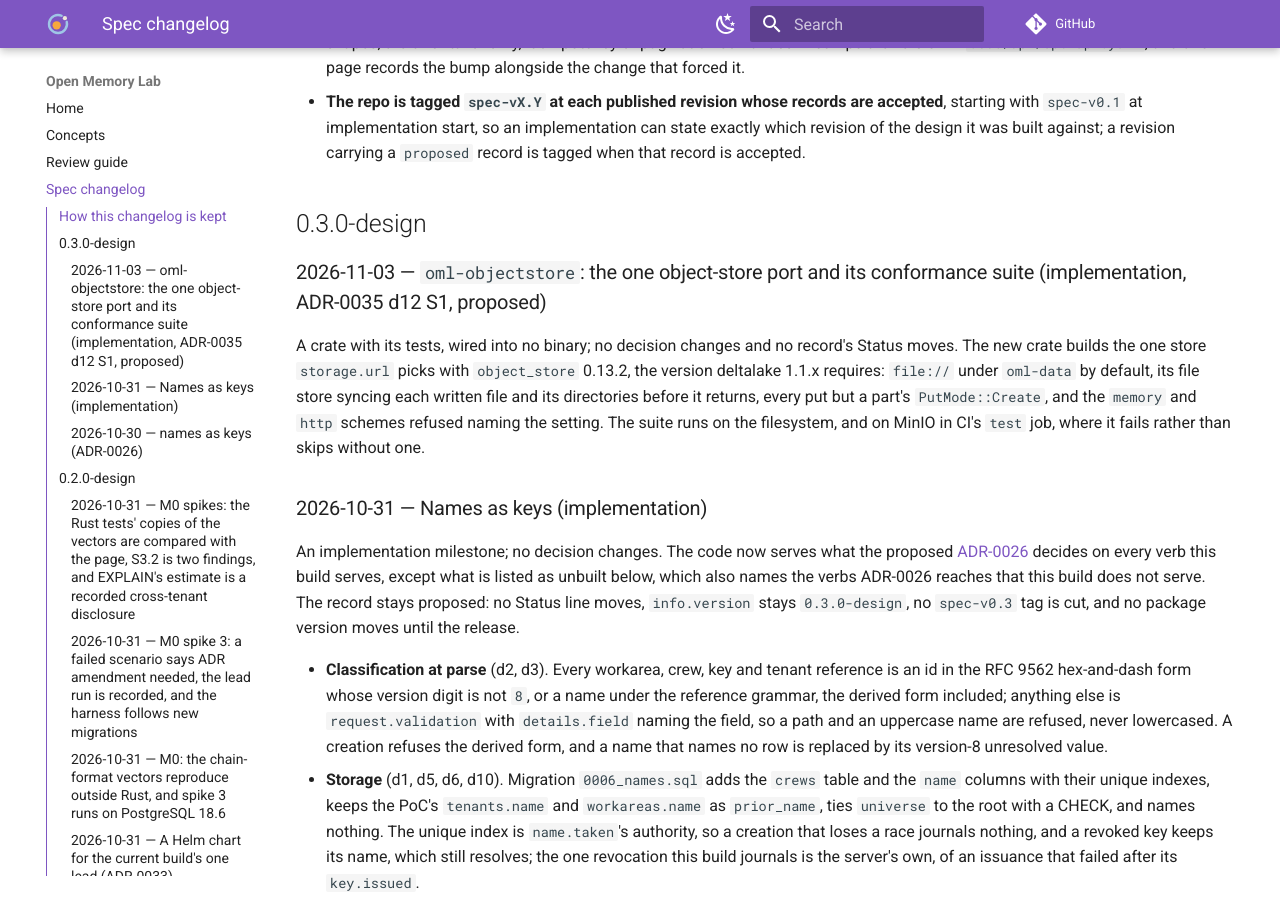
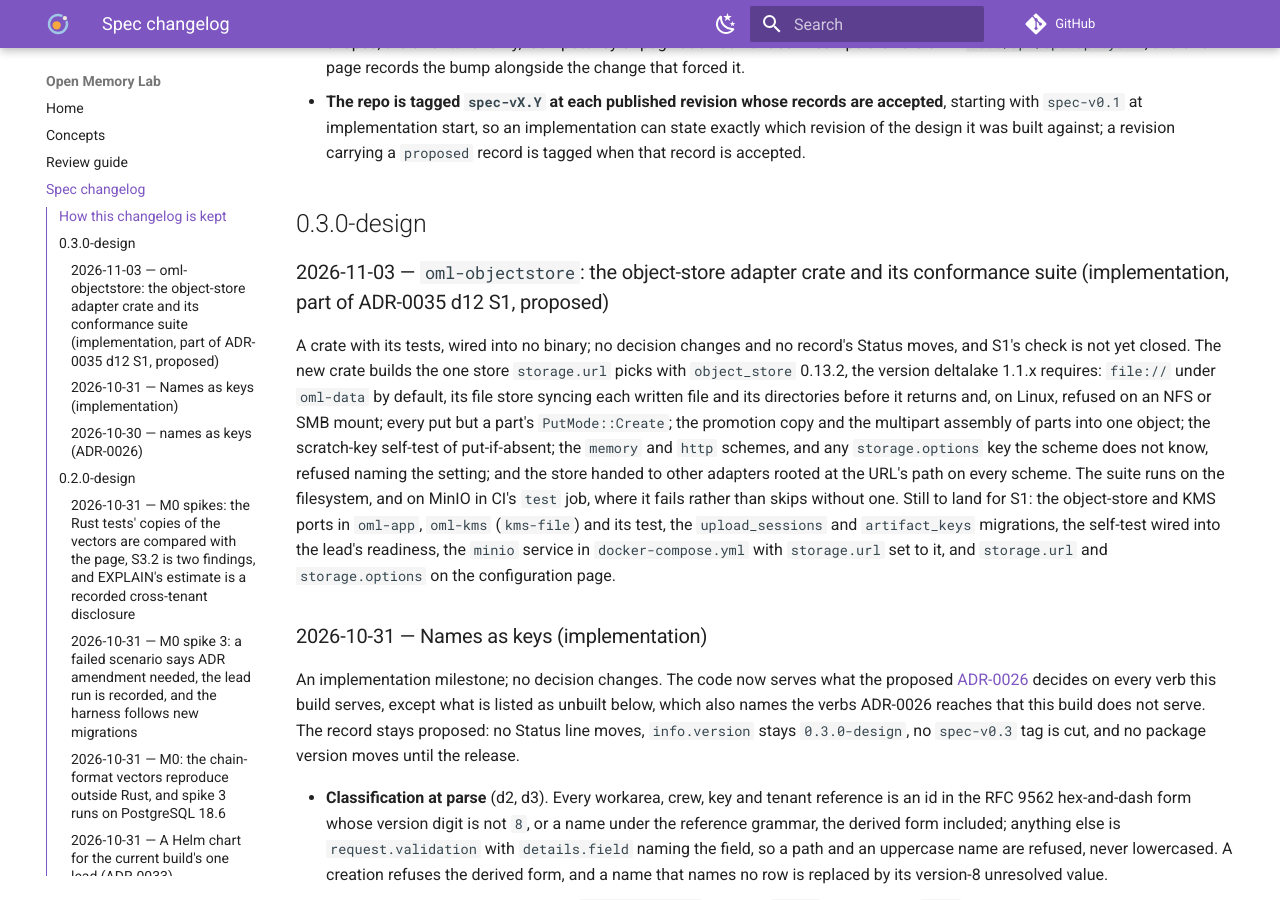
Before and after one commit to e8kor/open-memory-lab, an MkDocs documentation site: the page built from docs/changelog.md, in a window 1280 px wide and 900 px high, scrolled down 444 px. Built offline with MkDocs 1.6.1 and Material for MkDocs 9.7.7, drawn with Linux system fonts in a browser that asks for light colours; comment, search, counter and statistics services are not loaded.

Commit message:
Name the oml-objectstore changelog entry as part of ADR-0035 d12 S1 and list what S1 still lacks
The adapter crate alone does not close S1's check: the oml-app ports, oml-kms, the upload_sessions and artifact_keys migrations, the readiness wiring, the compose minio service and the configuration page are still to land, so the entry says what landed rather than claiming the step.

```diff
--- a/docs/changelog.md
+++ b/docs/changelog.md
@@ -29,14 +29,21 @@ implementation milestone where it changes what the repository holds.
 
 ## 0.3.0-design
 
-### 2026-11-03 — `oml-objectstore`: the one object-store port and its conformance suite (implementation, ADR-0035 d12 S1, proposed)
+### 2026-11-03 — `oml-objectstore`: the object-store adapter crate and its conformance suite (implementation, part of ADR-0035 d12 S1, proposed)
 
-A crate with its tests, wired into no binary; no decision changes and no record's Status moves.
-The new crate builds the one store `storage.url` picks with `object_store` 0.13.2, the version
-deltalake 1.1.x requires: `file://` under `oml-data` by default, its file store syncing each
-written file and its directories before it returns, every put but a part's `PutMode::Create`, and
-the `memory` and `http` schemes refused naming the setting. The suite runs on the filesystem, and
-on MinIO in CI's `test` job, where it fails rather than skips without one.
+A crate with its tests, wired into no binary; no decision changes and no record's Status moves,
+and S1's check is not yet closed. The new crate builds the one store `storage.url` picks with
+`object_store` 0.13.2, the version deltalake 1.1.x requires: `file://` under `oml-data` by
+default, its file store syncing each written file and its directories before it returns and, on
+Linux, refused on an NFS or SMB mount; every put but a part's `PutMode::Create`; the promotion
+copy and the multipart assembly of parts into one object; the scratch-key self-test of
+put-if-absent; the `memory` and `http` schemes, and any `storage.options` key the scheme does not
+know, refused naming the setting; and the store handed to other adapters rooted at the URL's path
+on every scheme. The suite runs on the filesystem, and on MinIO in CI's `test` job, where it fails
+rather than skips without one. Still to land for S1: the object-store and KMS ports in `oml-app`,
+`oml-kms` (`kms-file`) and its test, the `upload_sessions` and `artifact_keys` migrations, the
+self-test wired into the lead's readiness, the `minio` service in `docker-compose.yml` with
+`storage.url` set to it, and `storage.url` and `storage.options` on the configuration page.
 
 ### 2026-10-31 — Names as keys (implementation)
 
```
